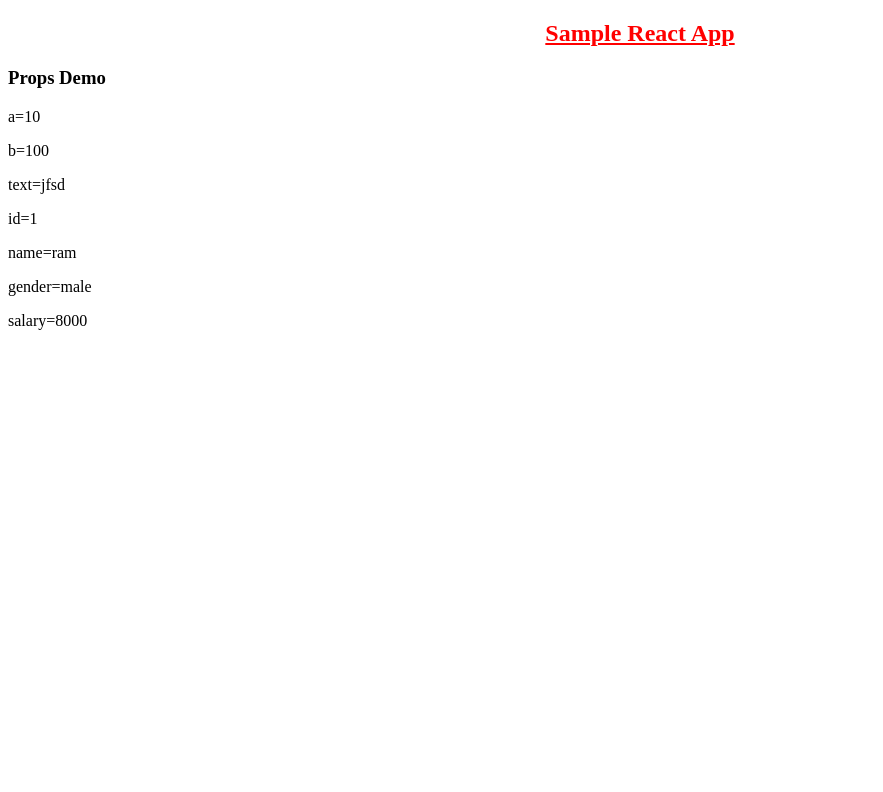
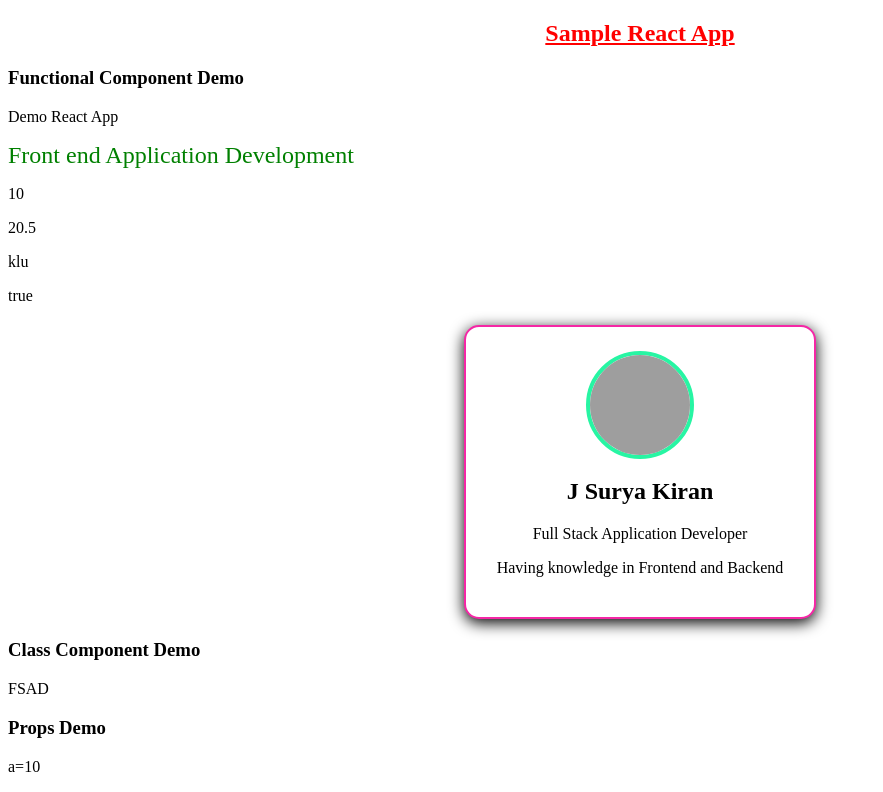
Before and after one commit to sathyavani28/demoreactapp2026, a React (Vite) app: page / in a window 1280 px wide. Shown: the top 792 px of the page, without its empty margins (0-883 px from the left). Built offline with nearby package versions, Linux system fonts and the light colour scheme; grey boxes are pictures that could not be loaded.

Commit message:
removed comments in App.jsx

```diff
--- a/src/App.jsx
+++ b/src/App.jsx
@@ -23,9 +23,9 @@ function App() {
             <u>Sample React App</u>
           </h2>
 
-        {/* <Demo1/>
+        <Demo1/>
         <Demo2/>
-        <Demo3/> */}
+        <Demo3/>
 
         <Demo4 a={a} b={100} text={txt} emp={emp}/>
 
```
